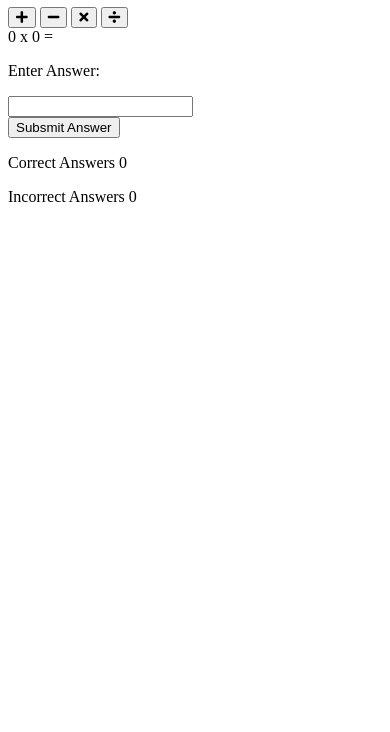
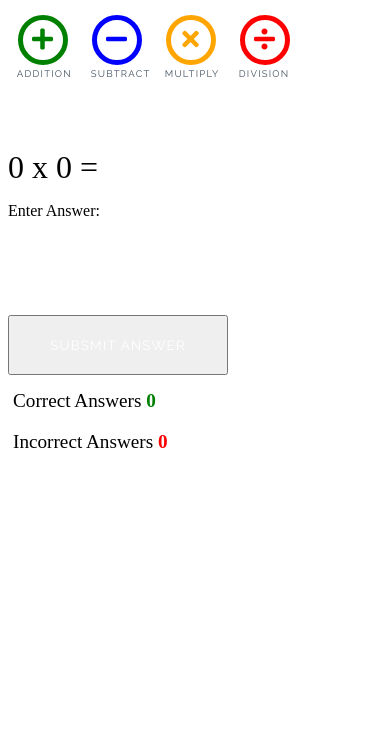
Before and after one commit to fergalquinn77/lovemaths, a plain HTML site: page index.html in a window 390 px wide. Shown: the part 112-844 px from the top of the page. Drawn offline with Linux system fonts and the light colour scheme.

Commit message:
add styling to css file

```diff
--- a/assets/css/style.css
+++ b/assets/css/style.css
@@ -1,3 +1,252 @@
-body{
+--------- Global style */
+
+body {
     background-color: white;
+    font-family: "Raleway", sans-serif;
+    color: #445361;
+    text-align: center;
 }
+
+/* --------- Heading */
+
+.heading {
+    text-align: center;
+    font-size: 2.5rem;
+}
+
+.logo {
+    height: 40px;
+    padding-right: 5px;
+}
+
+/* --------- Game layout */
+
+.game-area {
+    background-color: #E6ECF0;
+    box-sizing: border-box;
+    width: 85%;
+    height: 65vh;
+    max-height: 450px;
+    max-width: 830px;
+    margin-left: auto;
+    margin-right: auto;
+    padding: 1%;
+}
+
+.question-area {
+    width: 50%;
+    font-size: 2rem;
+    margin: auto;
+    padding: 50px 0;
+}
+
+.question-area span {
+    padding: 0 15px;
+}
+
+.score-area {
+    margin: 5px auto;
+    width: 60%;
+    font-size: 1.2rem;
+}
+
+.controls-area {
+    width: 85%;
+    margin: 30px auto;
+}
+
+#score {
+    color: green;
+    font-weight: bold;
+}
+
+#incorrect {
+    color: red;
+    font-weight: bold;
+}
+
+.answer-message {
+    display: none;
+    font-size: 1rem;
+}
+
+#answer-box {
+    border: none;
+    color: #445361;
+    display: inline-block;
+    height: 40px;
+    width: 80px;
+    font-size: 1.2rem;
+}
+
+.scores {
+    display: inline-block;
+    padding: 25px;
+}
+
+/* --------- Buttons */
+
+.btn {
+    width: 220px;
+    height: 60px;
+    font-family: "Raleway", sans-serif;
+    text-transform: uppercase;
+    letter-spacing: 1.2px;
+    color: white;
+}
+
+.btn:focus {
+    outline: none;
+}
+
+.btn--big {
+    padding-top: 10px;
+    border-radius: 50%;
+    background-color: white;
+    border: 10px solid;
+    width: 100px;
+    height: 100px;
+    font-size: 3.2rem;
+    margin: 0 30px;
+    transition: all 0.5s;
+}
+
+.btn--big::after{
+    content: attr(data-type);
+    font-size: 1rem;
+    color: #445361;
+    position: relative;
+    left:-0.5em;
+
+}
+.btn--blue {
+    border-color: blue;
+    color: blue;
+}
+
+.btn--blue:active,
+.btn--blue:hover {
+    background-color: darkblue;
+    color: white;
+}
+
+.btn--orange {
+    border-color: orange;
+    color: orange;
+}
+
+.btn--orange:active,
+.btn--orange:hover {
+    background-color: darkorange;
+    color: white;
+}
+
+.btn--red {
+    border-color: red;
+    color: red;
+}
+
+.btn--red:active,
+.btn--red:hover {
+    background-color: darkred;
+    color: white;
+}
+
+.btn--green {
+    border-color: green;
+    color: green;
+}
+
+.btn--green:active,
+.btn--green:hover {
+    background-color: darkgreen;
+    color: white;
+}
+
+.btn--gray {
+    margin-top: 25px;
+    background-color: #445361;
+    border: 1px transparent;
+    border-radius: 20px;
+}
+
+.btn--gray:active,
+.btn--gray:hover {
+    background-color: #0d1013;
+}
+
+/* --------- Media queries */
+
+@media (max-width: 414px) {
+    .controls-area {
+        width: 100%;
+    }
+
+    .btn--big {
+        margin: 0 10px;
+        padding: 5px;
+        border: 5px solid;
+        width: 50px;
+        height: 50px;
+        font-size: 1.5rem;
+    }
+
+    .btn--big::after {
+        font-size: 0.6rem;
+        left: -0.7rem;
+    }
+
+    .question-area {
+        padding: 10% 0;
+        width: 100%;
+    }
+
+    .question-area span {
+        padding: 0;
+    }
+
+    .answer-message {
+        display: block;
+    }
+
+    #answer-box {
+        display: block;
+        margin: 0 auto;
+    }
+    .btn--gray {
+        margin-top: 0;
+    }
+
+    .score-area {
+        width: 100%;
+    }
+
+    .scores {
+        margin: 0.5em auto;
+        display: block;
+        padding: 5px;
+    }
+
+    .heading {
+        font-size: 2rem;
+    }
+}
+
+@media (max-width: 320px) {
+    .game-area {
+        height: 70vh;
+    }
+
+    .controls-area {
+        width: 75%;
+        margin: 10px auto;
+    }
+
+    .btn--big {
+        margin: 10px 10px;
+    }
+    .question-area {
+        padding: 10px 0;
+    }
+
+}
--- a/index.html
+++ b/index.html
@@ -20,16 +20,16 @@
     </h1>
     <div classs="game-area">
         <div class="controls-area">
-            <button class="btnbtn--btnbig--green">
+            <button data-type="addition" class="btn btn--big btn--green">
                 <i class="fas fa-plus"></i>
             </button>
-            <button class="btnbtn--btnbig--blue">
+            <button data-type="subtract" class="btn btn--big btn--blue">
                 <i class="fas fa-minus"></i>
             </button>
-            <button class="btnbtn--btnbig--orange">
+            <button data-type="multiply" class="btn btn--big btn--orange">
                 <i class="fas fa-times"></i>
             </button>
-            <button class="btnbtn--btnbig--red">
+            <button data-type="division" class="btn btn--big btn--red">
                 <i class="fas fa-divide"></i>
             </button>
         </div>
@@ -41,7 +41,7 @@
             <p class="answer-message">Enter Answer:</p>
             <input id="answer-box" type="number">
         </div>
-        <button class="btn btn-grey">Subsmit Answer</button>
+        <button data-type="submit" class="btn btn-grey">Subsmit Answer</button>
 
     </div>
 
```
